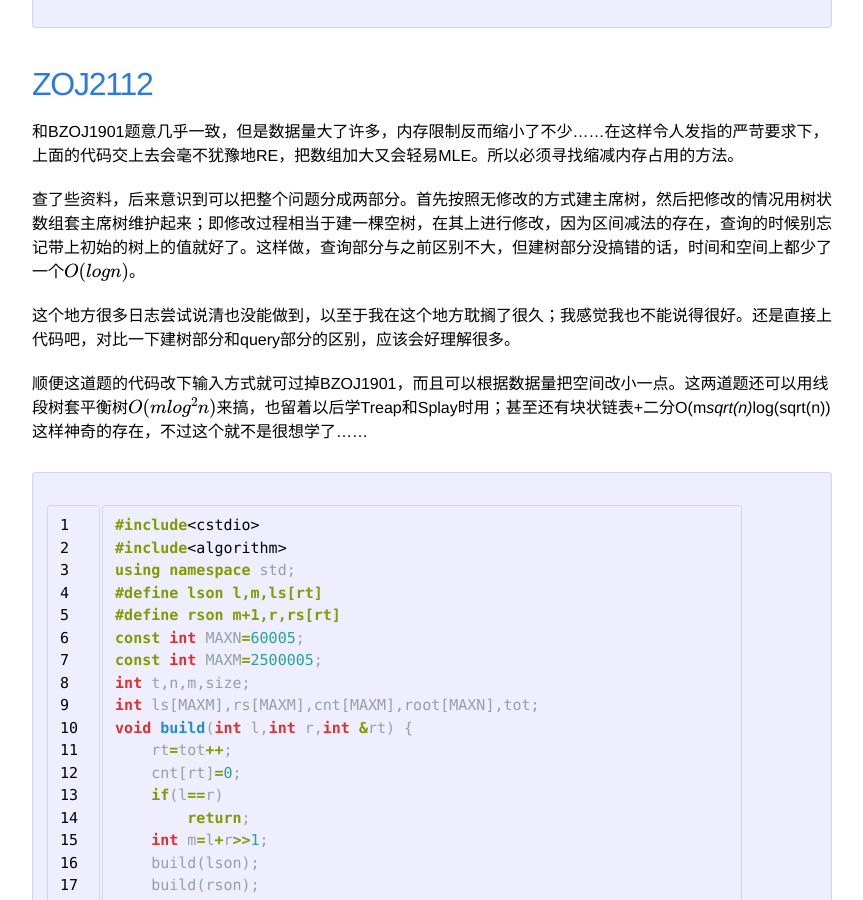
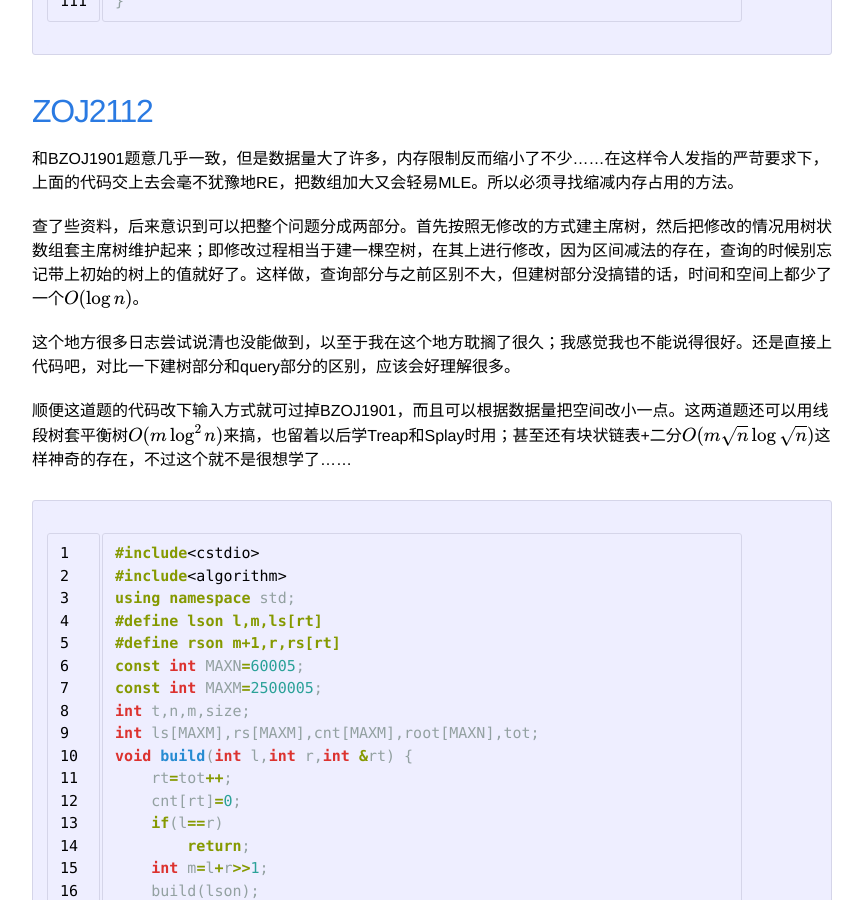
Before and after one commit to wjfwzzc/blog, a Jekyll site: the page built from _posts/2014-04-27-fotile-tree.md, in a window 1280 px wide and 900 px high, scrolled down 9846 px. Shown: the whole window, without its empty margins (208-1071 px from the left). Built offline with Jekyll 4.4.1, drawn with Linux system fonts in a browser that asks for light colours; formulas are drawn with MathJax 3; comment, search, counter and statistics services are not loaded; some of the changed text lies outside the part shown.

```diff
--- a/_posts/2014-04-27-fotile-tree.md
+++ b/_posts/2014-04-27-fotile-tree.md
@@ -18,7 +18,7 @@ comments: true
 
 此外推荐范浩强的论文《wc2012谈谈各种数据结构》和陈立杰的论文《可持久化数据结构研究》，网上很多，自行Google去吧……
 
-主席树，主体是可持久化线段树，或者说函数式线段树。线段树的修改不多说了，可持久化就是不在原节点上修改，而是针对每次修改建立一棵新的线段树，这样就做到了保存历史信息。换言之，主席树就是很多棵线段树。只是这样做无论时间还是空间复杂度都过高，我们注意到每一次修改都只是修改了树的一个分支，于是我们尽可能重复使用相同的部分，用建立新分支来代替建立新树，这样每次修改的时间复杂度就控制到了$$O(logn)$$，空间消耗依旧比较高，不过这是主席树固有的缺点吧。
+主席树，主体是可持久化线段树，或者说函数式线段树。线段树的修改不多说了，可持久化就是不在原节点上修改，而是针对每次修改建立一棵新的线段树，这样就做到了保存历史信息。换言之，主席树就是很多棵线段树。只是这样做无论时间还是空间复杂度都过高，我们注意到每一次修改都只是修改了树的一个分支，于是我们尽可能重复使用相同的部分，用建立新分支来代替建立新树，这样每次修改的时间复杂度就控制到了$$O(\log n)$$，空间消耗依旧比较高，不过这是主席树固有的缺点吧。
 
 主席树适用于区间第K大问题，以及一些需要查询区间历史信息的题目。还是结合经典例题吧，主席树真是可以变着花地使……
 
@@ -26,7 +26,7 @@ comments: true
 
 我的主席树入门题，经典的无修改区间第K小。这两道题几乎一样，同样的代码无改动AC……
 
-做法相当多啦，而且貌似被很多人拿来学习各种数据结构，各种平衡树+离线、线段树+二分答案$$O(mlog^3n)$$、归并树$$O(mlog^3n)$$、划分树$$O(mlogn)$$、主席树$$O(mlogn)$$……虽然这些我都不会不过不妨碍我学主席树……
+做法相当多啦，而且貌似被很多人拿来学习各种数据结构，各种平衡树+离线、线段树+二分答案$$O(m\log^3n)$$、归并树$$O(m\log^3n)$$、划分树$$O(m\log n)$$、主席树$$O(m\log n)$$……虽然这些我都不会不过不妨碍我学主席树……
 
 离散化，建立权值线段树；这里权值线段树是指，每个节点维护权值是1到x的数的个数，换言之，每个节点维护了权值是x的数的个数的前缀和。然后由于线段树维护的信息显然支持区间减法，于是查询时只要拿出两棵线段树相减就行了。
 {% highlight cpp linenos %}
@@ -170,7 +170,7 @@ int main() {
 
 无修改时，主席树的每个结点维护了权值前缀和，这里因为要进行修改，所以把这个工作分拆开，维护前缀和交给树状数组。所以最后是树状数组套主席树。
 
-联系到之前POJ2104的代码，建树时每一次update都是在前一个root的基础上建立的，所以这次直接在对应root上建立，这样建好的主席树就不会维护到前缀和，然后用树状数组把root都维护起来就可以了；只是这样做很占内存，过不掉ZOJ2112。这样每次修改和查询都是树状数组$$O(logn)$$，主席树$$O(logn)$$，总复杂度$$O(mlog^2n)$$。query操作写了两种，对照着看对理解有一定帮助；先是非递归的。
+联系到之前POJ2104的代码，建树时每一次update都是在前一个root的基础上建立的，所以这次直接在对应root上建立，这样建好的主席树就不会维护到前缀和，然后用树状数组把root都维护起来就可以了；只是这样做很占内存，过不掉ZOJ2112。这样每次修改和查询都是树状数组$$O(\log n)$$，主席树$$O(\log n)$$，总复杂度$$O(m\log^2n)$$。query操作写了两种，对照着看对理解有一定帮助；先是非递归的。
 {% highlight cpp linenos %}
 #include<cstdio>
 #include<algorithm>
@@ -405,11 +405,11 @@ int main() {
 
 和BZOJ1901题意几乎一致，但是数据量大了许多，内存限制反而缩小了不少……在这样令人发指的严苛要求下，上面的代码交上去会毫不犹豫地RE，把数组加大又会轻易MLE。所以必须寻找缩减内存占用的方法。
 
-查了些资料，后来意识到可以把整个问题分成两部分。首先按照无修改的方式建主席树，然后把修改的情况用树状数组套主席树维护起来；即修改过程相当于建一棵空树，在其上进行修改，因为区间减法的存在，查询的时候别忘记带上初始的树上的值就好了。这样做，查询部分与之前区别不大，但建树部分没搞错的话，时间和空间上都少了一个$$O(logn)$$。
+查了些资料，后来意识到可以把整个问题分成两部分。首先按照无修改的方式建主席树，然后把修改的情况用树状数组套主席树维护起来；即修改过程相当于建一棵空树，在其上进行修改，因为区间减法的存在，查询的时候别忘记带上初始的树上的值就好了。这样做，查询部分与之前区别不大，但建树部分没搞错的话，时间和空间上都少了一个$$O(\log n)$$。
 
 这个地方很多日志尝试说清也没能做到，以至于我在这个地方耽搁了很久；我感觉我也不能说得很好。还是直接上代码吧，对比一下建树部分和query部分的区别，应该会好理解很多。
 
-顺便这道题的代码改下输入方式就可过掉BZOJ1901，而且可以根据数据量把空间改小一点。这两道题还可以用线段树套平衡树$$O(mlog^2n)$$来搞，也留着以后学Treap和Splay时用；甚至还有块状链表+二分O(m*sqrt(n)*log(sqrt(n))这样神奇的存在，不过这个就不是很想学了……
+顺便这道题的代码改下输入方式就可过掉BZOJ1901，而且可以根据数据量把空间改小一点。这两道题还可以用线段树套平衡树$$O(m\log^2n)$$来搞，也留着以后学Treap和Splay时用；甚至还有块状链表+二分$$O(m\sqrt n\log{\sqrt n})$$这样神奇的存在，不过这个就不是很想学了……
 {% highlight cpp linenos %}
 #include<cstdio>
 #include<algorithm>
@@ -715,7 +715,7 @@ int main() {
 
 ##[SPOJ11470](http://www.spoj.com/problems/TTM/)
 
-四种操作，区间修改，当前区间查询，历史区间查询，回到历史时间。朴素的办法就是只建一棵线段树，记录下历史事件，在进行历史操作的时候倒着做回去……据说不会超时，估计是数据不够强= =不打算去试了。也可以可持久化树状数组来搞，以后再说。这道题里主席树就是单纯的可持久化线段树，可以做到$$O(logn)$$修改+$$O(logn)$$查询+$$O(1)$$历史回溯；要注意的是因为lazy操作的存在，push_down的时候子节点可能与当前节点不是一个历史版本，所以还需要再加一个标记来记录，如果是同一个历史版本则直接修改，否则新建节点再修改；这个地方卡了自己一段时间。
+四种操作，区间修改，当前区间查询，历史区间查询，回到历史时间。朴素的办法就是只建一棵线段树，记录下历史事件，在进行历史操作的时候倒着做回去……据说不会超时，估计是数据不够强= =不打算去试了。也可以可持久化树状数组来搞，以后再说。这道题里主席树就是单纯的可持久化线段树，可以做到$$O(\log n)$$修改+$$O(\log n)$$查询+$$O(1)$$历史回溯；要注意的是因为lazy操作的存在，push_down的时候子节点可能与当前节点不是一个历史版本，所以还需要再加一个标记来记录，如果是同一个历史版本则直接修改，否则新建节点再修改；这个地方卡了自己一段时间。
 
 不得不说，主席树虽然很神，但是当真吃内存……目前的做法是搞不定HDU4348的，各种MLE……
 {% highlight cpp linenos %}
@@ -1141,7 +1141,7 @@ int main() {
 }
 {% endhighlight %}
 
-然后我果断跳坑，用可持久化树状数组写了一发。首先要会用树状数组处理区间修改和区间求和，然后对每一处节点都开一个vector记录历史版本，有点像邻接表的形式，只不过表头用树状数组维护起来罢了。现在的问题是复杂度为$$O(logn)$$修改+$$O(logn)$$查询+$$O(n)$$历史回溯，测试得出时间上是主席树的二倍多，空间上是主席树的不到四分之一，也许是数据不够强吧。代码长度上差不多，写的难度上可持久化树状数组会好一些，但除非空间限制卡得太死，我可能还是倾向于使用更全能的主席树。不过我相信依然有优化的空间，比如vector数组可以写成类似于前向星的形式，或者考虑在某些地方二分，也许可以把历史回溯的复杂度降到$$O(logn)$$。
+然后我果断跳坑，用可持久化树状数组写了一发。首先要会用树状数组处理区间修改和区间求和，然后对每一处节点都开一个vector记录历史版本，有点像邻接表的形式，只不过表头用树状数组维护起来罢了。现在的问题是复杂度为$$O(\log n)$$修改+$$O(\log n)$$查询+$$O(n)$$历史回溯，测试得出时间上是主席树的二倍多，空间上是主席树的不到四分之一，也许是数据不够强吧。代码长度上差不多，写的难度上可持久化树状数组会好一些，但除非空间限制卡得太死，我可能还是倾向于使用更全能的主席树。不过我相信依然有优化的空间，比如vector数组可以写成类似于前向星的形式，或者考虑在某些地方二分，也许可以把历史回溯的复杂度降到$$O(\log n)$$。
 {% highlight cpp linenos %}
 #include<cstdio>
 #include<algorithm>
@@ -1248,7 +1248,7 @@ int main() {
 }
 {% endhighlight %}
 
-隔段时间再来看这道题的可持久化树状数组做法，我意识到兴许可以做到$$O(log^2n)$$修改+$$O(log^2n)$$查询+$$O(1)$$历史回溯，就是不进行显式的回溯操作，而是在修改和查询时二分出对应的时间点；再考虑一下lazy标记的思想，最终做到$$O(logn)$$修改+$$O(logn)$$当前查询+$$O(log^2n)$$历史查询+$$O(1)$$历史回溯似乎也是可以的。这里就不再尝试了。
+隔段时间再来看这道题的可持久化树状数组做法，我意识到兴许可以做到$$O(\log^2n)$$修改+$$O(\log^2n)$$查询+$$O(1)$$历史回溯，就是不进行显式的回溯操作，而是在修改和查询时二分出对应的时间点；再考虑一下lazy标记的思想，最终做到$$O(\log n)$$修改+$$O(\log n)$$当前查询+$$O(\log^2n)$$历史查询+$$O(1)$$历史回溯似乎也是可以的。这里就不再尝试了。
 
 ##[SPOJ10628](http://www.spoj.com/problems/COT/)
 
@@ -1497,7 +1497,7 @@ int main() {
 
 ##[SPOJ11985](http://www.spoj.com/problems/GOT/)
 
-询问树上任意一条链，是否存在权值为某个值的点。这道题大多数人用的都是我看不懂的离线算法= =我在这里给出复杂度为$$O(mlog^2n)$$的在线做法，其实很好理解，就是用树链剖分套主席树；对每条划分出的路径，看对应的主席树的对应权值个数是否大于0即可。
+询问树上任意一条链，是否存在权值为某个值的点。这道题大多数人用的都是我看不懂的离线算法= =我在这里给出复杂度为$$O(m\log^2n)$$的在线做法，其实很好理解，就是用树链剖分套主席树；对每条划分出的路径，看对应的主席树的对应权值个数是否大于0即可。
 {% highlight cpp linenos %}
 #include<cstdio>
 #include<cstring>
```
Also changed, not shown: _posts/2014-04-03-shortest-path.md (renamed from _posts/2014-04-03-network-flow.md, +1 -1 lines), _posts/2014-08-26-pb-ds-test.md (added, +159 -0 lines).
